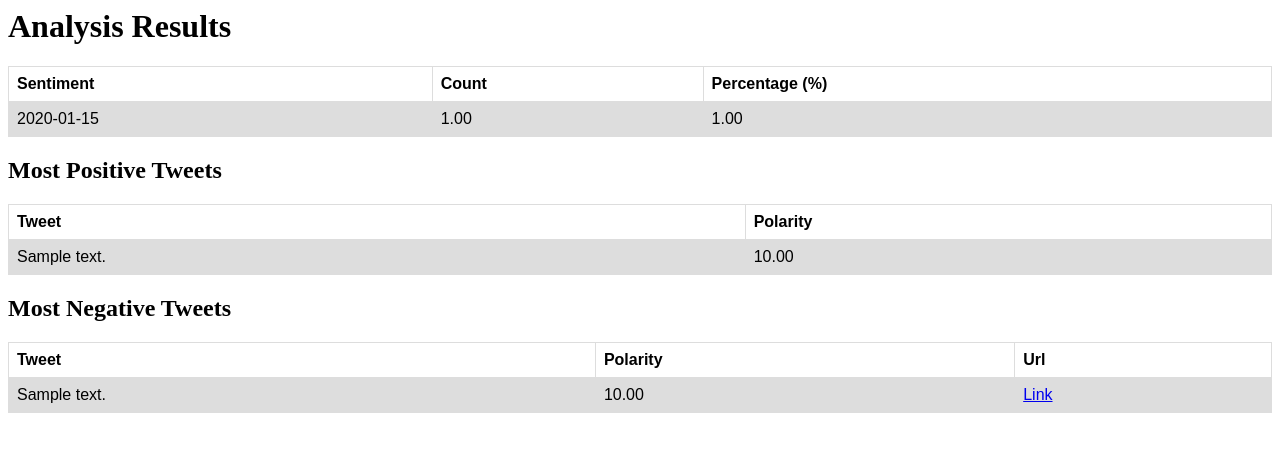
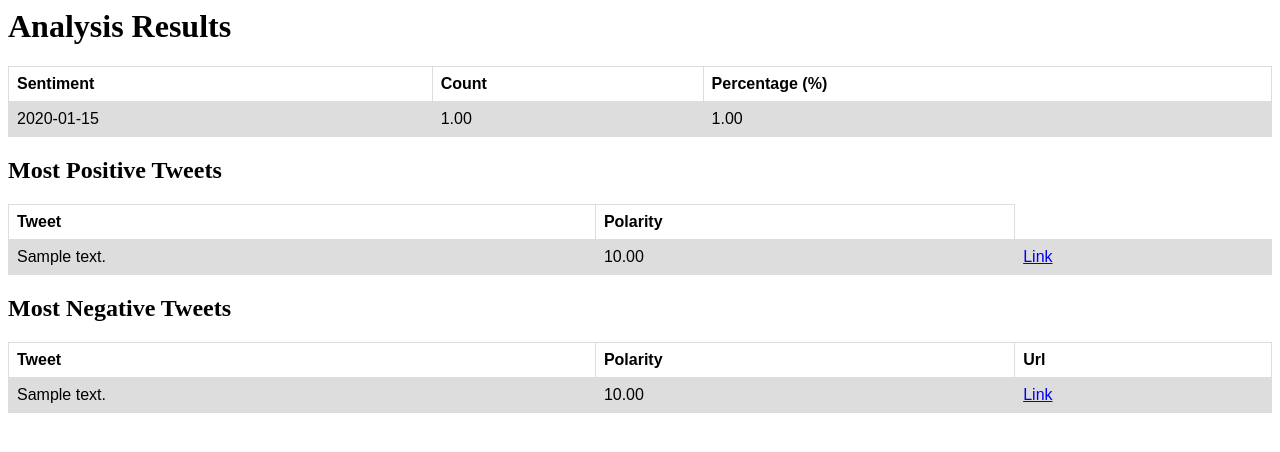
Before and after one commit to russlamb/twitter_sentiment, a Flask app: template templates/result.html in a window 1280 px wide. Shown: the top 452 px of the page. Run offline with Flask 2, Linux system fonts and the light colour scheme; the template is opened without the code that fills it: most values are stand-ins (such as "Sample title", 1, 10 or a date in 2020).

Commit message:
Update result.html
added url to positive tweets

```diff
--- a/templates/result.html
+++ b/templates/result.html
@@ -34,6 +34,7 @@ tr:nth-child(even) {
         <td>{{ row["sentiment"] }}</td>
         <td>{{ "%.2f"|format(row["count"]|float) }}</td>
         <td>{{ "%.2f"|format(row["percentage"]|float ) }}</td>
+
     </tr>
     {% endfor %}
 </table>
@@ -49,6 +50,7 @@ tr:nth-child(even) {
     <tr>
         <td>{{ row["text"] }}</td>
         <td>{{ "%.2f"|format(row["polarity"]|float) }}</td>
+        <td><a href='{{ row["url"] }}'>Link</a> </td>
     </tr>
     {% endfor %}
 </table>
```
